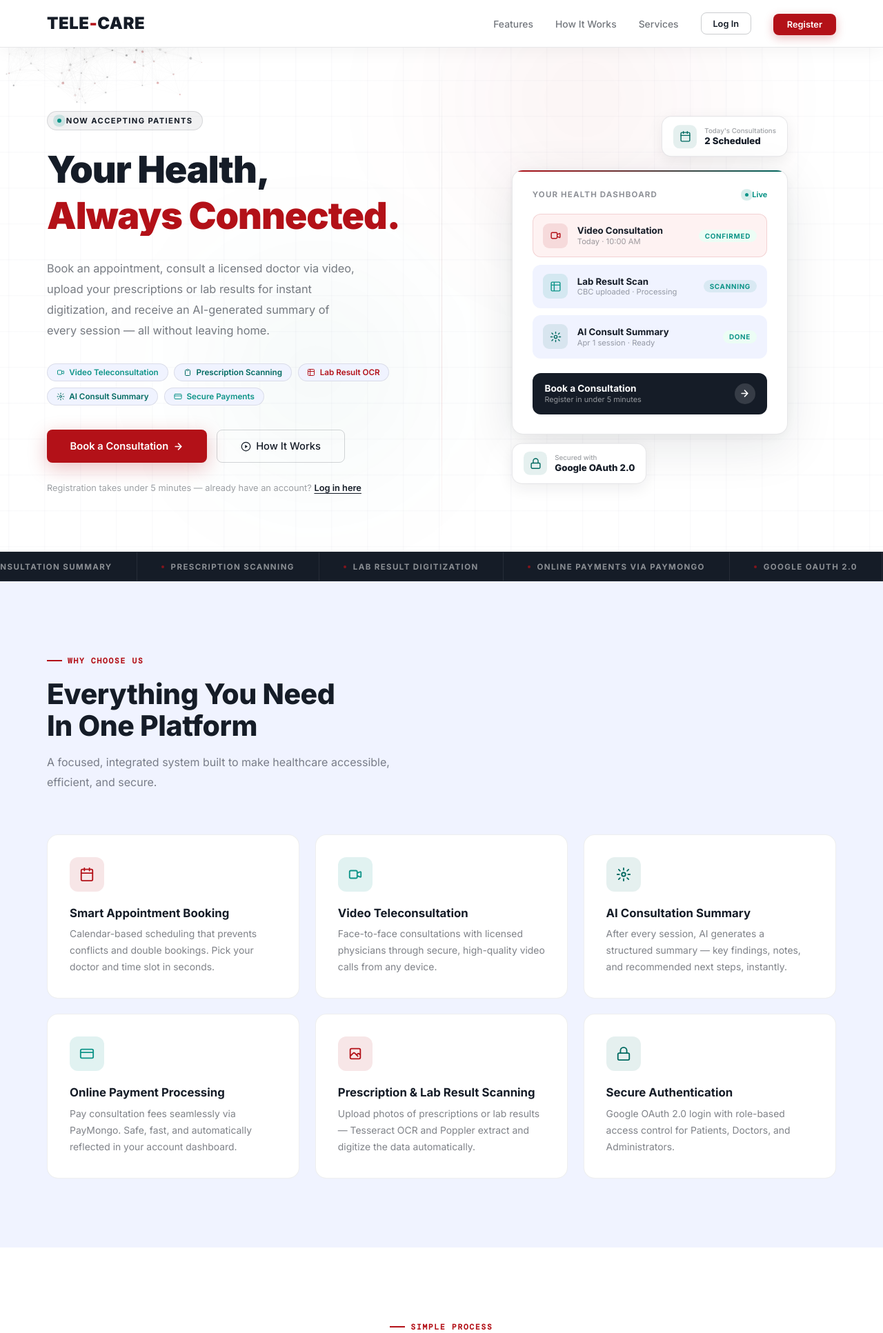
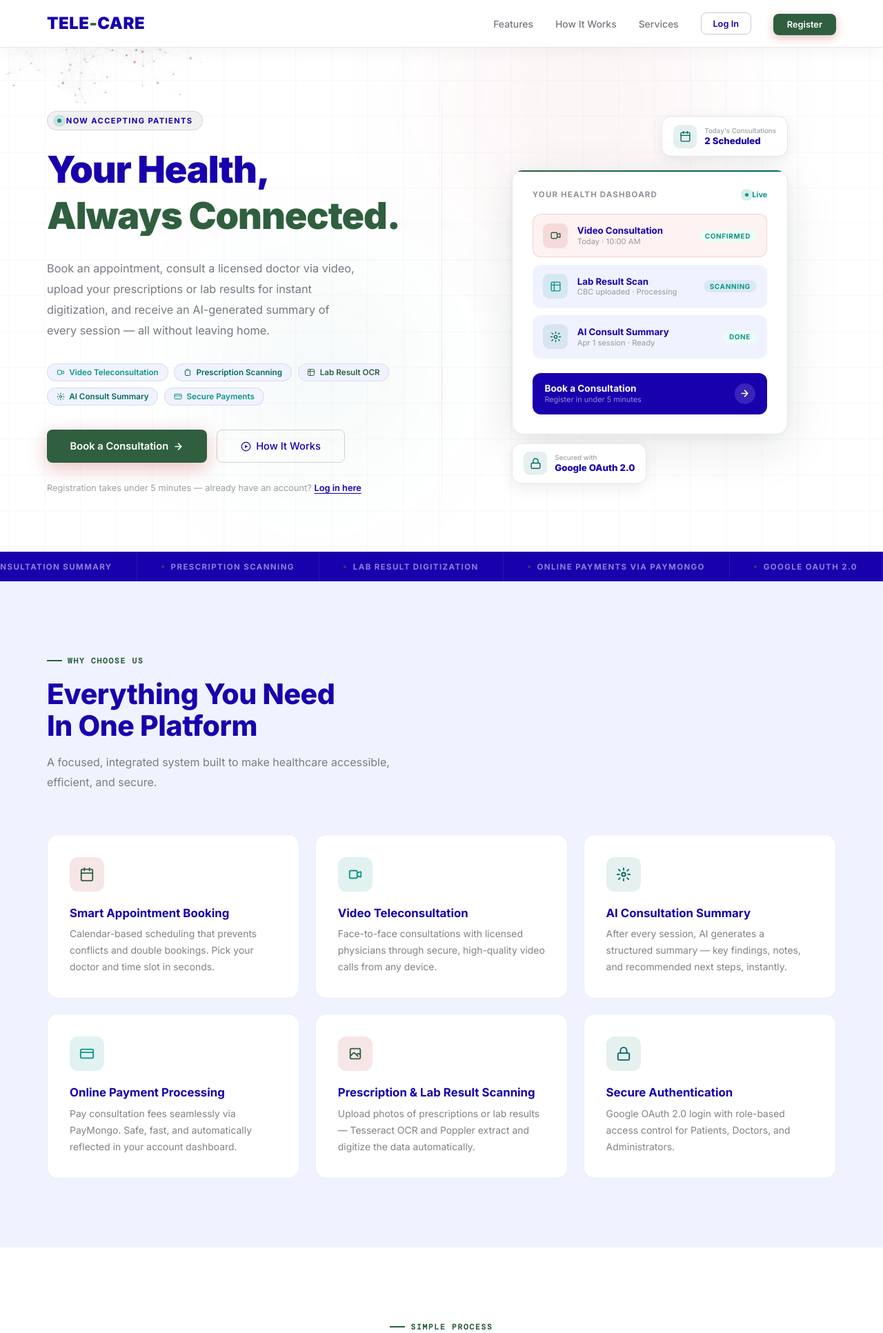
Before and after one commit to SumiCinna/Telecare-2.0, a PHP site: page / in a window 1280 px wide. Shown: the top 1933 px of the page at 69% size. Run offline with PHP 8.4, Linux system fonts and the light colour scheme.

Commit message:
new color palette

```diff
--- a/index.php
+++ b/index.php
@@ -11,13 +11,13 @@ $pageTitle = "TELE-CARE | Your Health, Connected";
   <link href="https://fonts.googleapis.com/css2?family=Inter:wght@400;500;600;700;800;900&family=DM+Mono:wght@400;500&display=swap" rel="stylesheet"/>
   <style>
     :root {
-      --red: #B31118;
-      --red-dark: #8a000b;
+      --red: #2F5F3F;
+      --red-dark: #1e4620;
       --red-tint: #FEF2F2;
       --teal: #006a61;
       --teal-light: #0D9488;
       --teal-tint: #ECFDF5;
-      --ink: #151c27;
+      --ink: #1800ad;
       --ink-soft: rgba(21,28,39,0.6);
       --bg: #f9f9ff;
       --cream: #f0f3ff;
```
